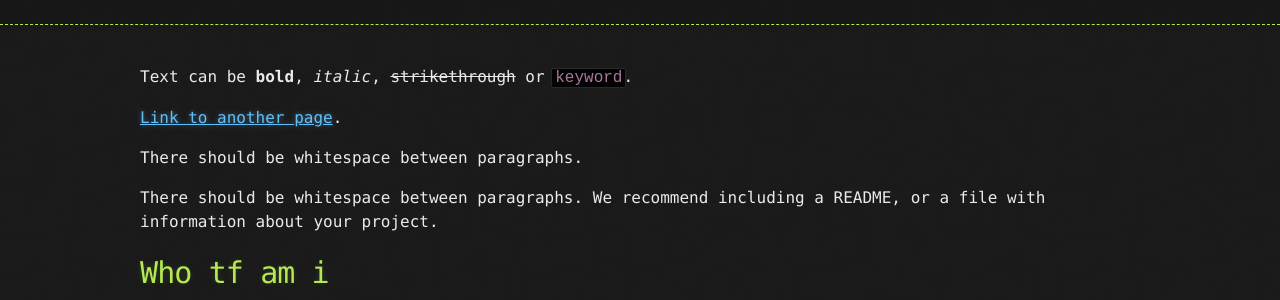
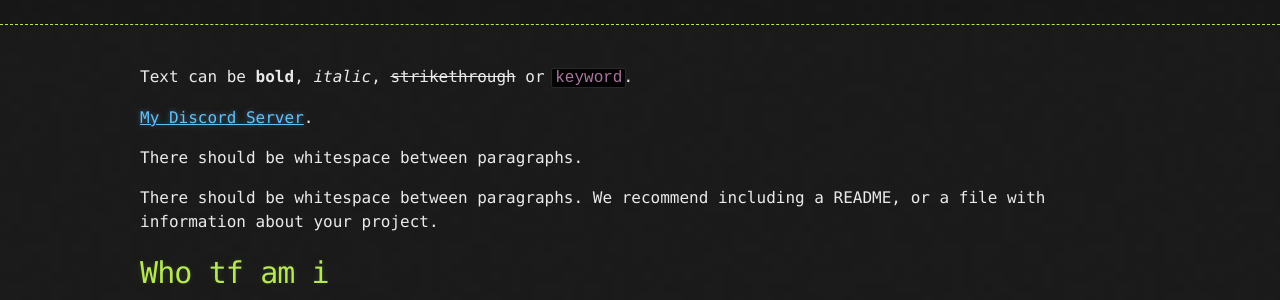
Before and after one commit to RevenantHunting/RevenantHunting.github.io, a Jekyll site: the page built from index.md, in a window 1280 px wide. Shown: the part 168-468 px from the top of the page. Built offline with Jekyll 4.4.1, drawn with Linux system fonts in a browser that asks for light colours.

Commit message:
Update index.md

```diff
--- a/index.md
+++ b/index.md
@@ -4,7 +4,7 @@ layout: default
 
 Text can be **bold**, _italic_, ~~strikethrough~~ or `keyword`.
 
-[Link to another page](./another-page.html).
+[My Discord Server](https://discord.gg/2AHUV2m7Af).
 
 There should be whitespace between paragraphs.
 
```
